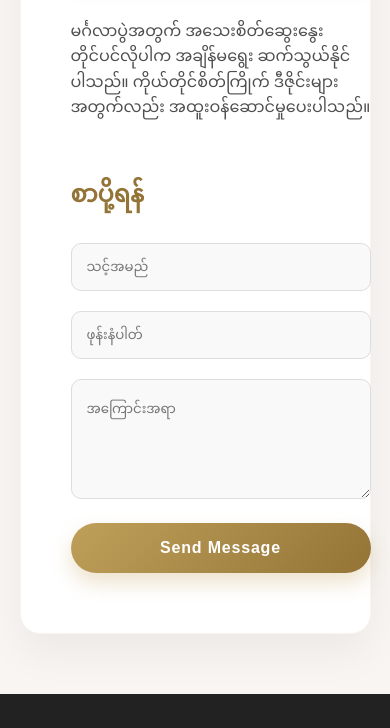
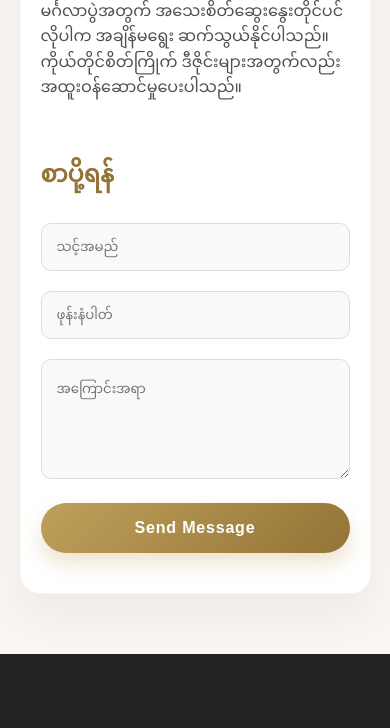
Before and after one commit to KhantSiLwin/mingalar-moment-website, a plain HTML site: page index.html in a window 390 px wide. Shown: the part 4627-5355 px from the top of the page. Drawn offline with nearby package versions, Linux system fonts and the light colour scheme; a web font is replaced by a local one.

Commit message:
responsive

```diff
--- a/index.html
+++ b/index.html
@@ -701,16 +701,7 @@
                 color: var(--gold);
             }
 
-            /* Contact Section Responsive */
-            .contact-container {
-                padding: 30px 20px;
-                gap: 40px;
-            }
 
-            .contact-info,
-            .contact-form {
-                min-width: 100%;
-            }
         }
 
         .swiper {
@@ -933,6 +924,25 @@
             border-top: 1px solid rgba(255, 255, 255, 0.1);
             font-size: 0.9rem;
             opacity: 0.6;
+        }
+
+        /* Contact Section Responsive Fix */
+        @media (max-width: 768px) {
+            .contact-container {
+                flex-direction: column;
+                padding: 30px 20px;
+                gap: 30px;
+            }
+
+            .contact-info,
+            .contact-form {
+                min-width: 100% !important;
+                width: 100%;
+            }
+
+            .contact-form {
+                margin-top: 20px;
+            }
         }
     </style>
 </head>
```
